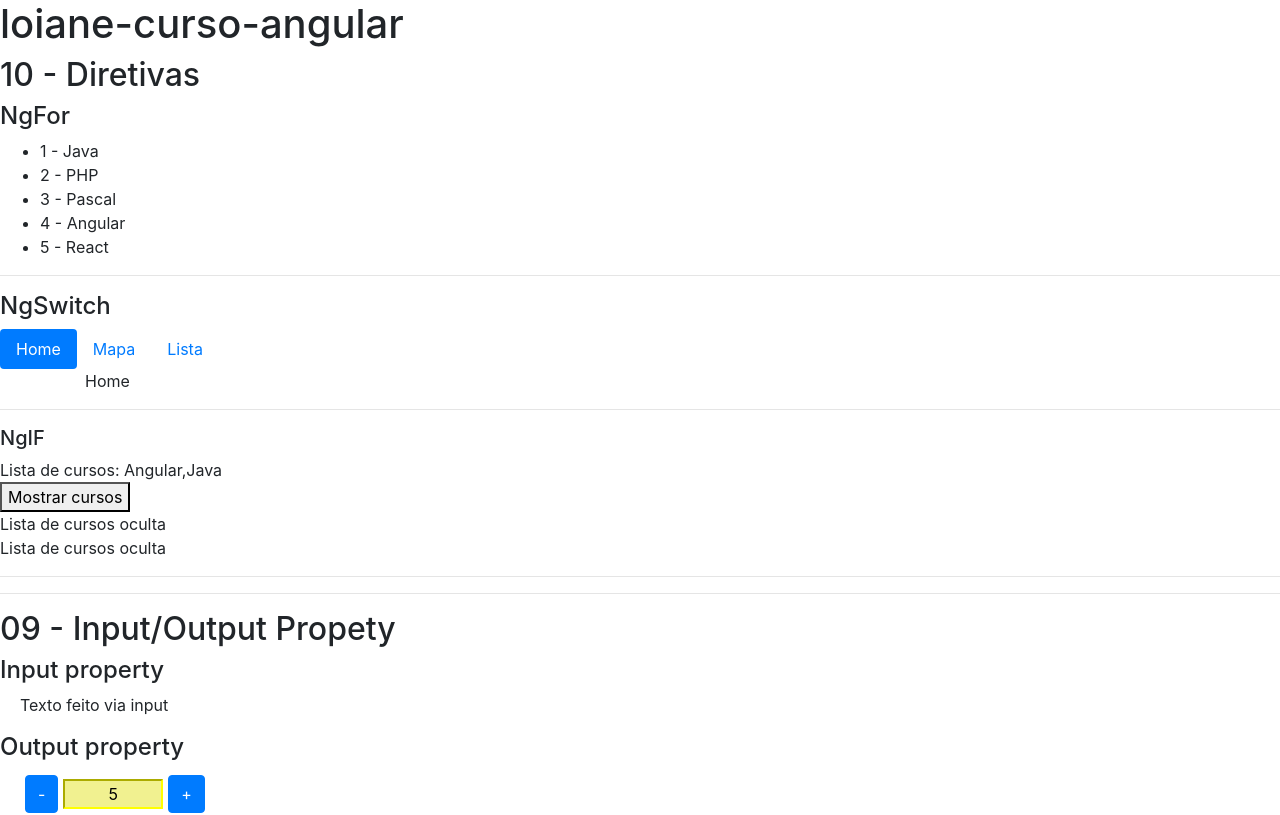
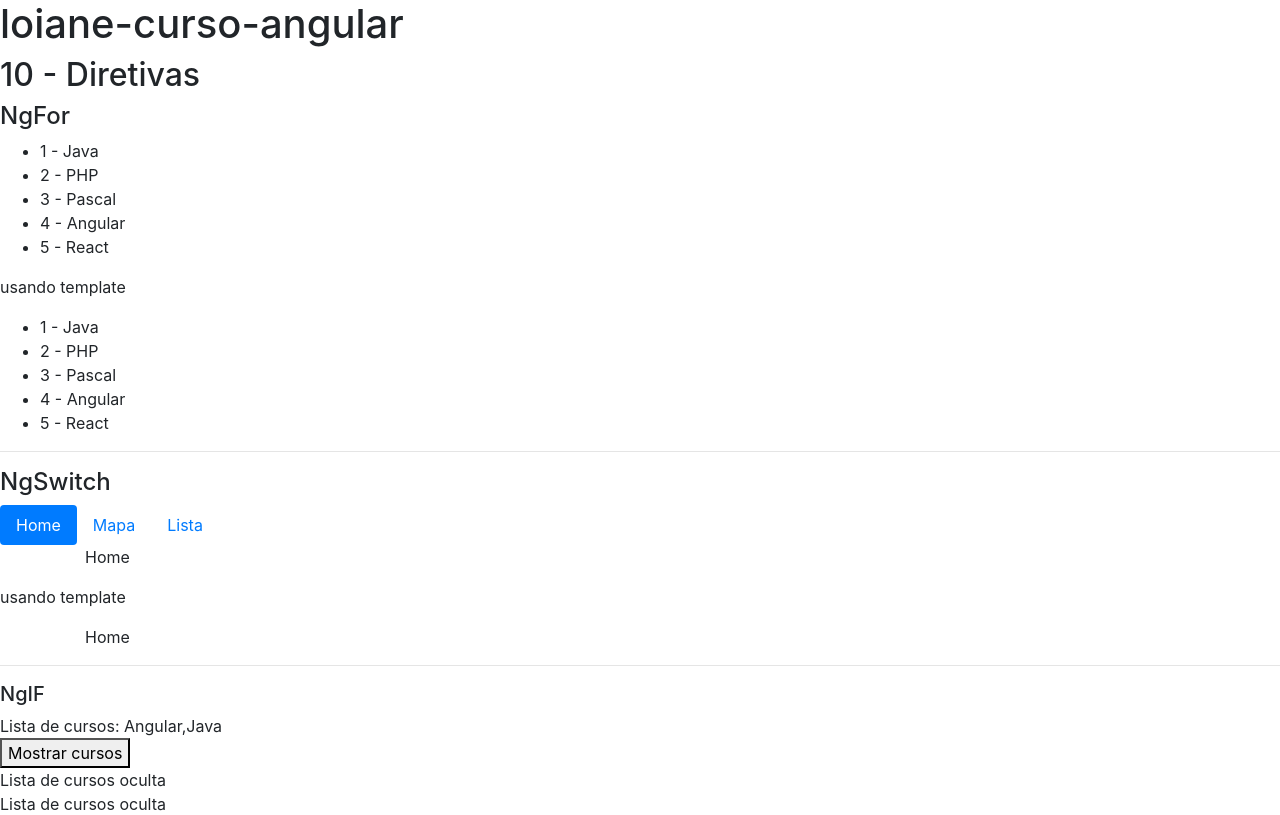
Before and after one commit to dorivansousa/loiane-curso-angular, an Angular app: page / in a window 1280 px wide. Shown: the top 815 px of the page. Built offline with nearby package versions, Linux system fonts and the light colour scheme.

Commit message:
Diretivas: sobre o * e template

```diff
--- a/src/app/10-diretivas/diretiva-ngfor/diretiva-ngfor.component.html
+++ b/src/app/10-diretivas/diretiva-ngfor/diretiva-ngfor.component.html
@@ -5,4 +5,12 @@
             {{ i + 1 }} - {{ course }}
         </li>
     </ul>
+    <p>usando template</p>
+    <ul>
+        <ng-template ngFor [ngForOf]="courses" let-course let-i="index">
+            <li>
+                {{ i + 1 }} - {{ course }}
+            </li>
+        </ng-template>
+    </ul>
 </div>
--- a/src/app/10-diretivas/diretiva.ngif/diretiva-ngif.component.html
+++ b/src/app/10-diretivas/diretiva.ngif/diretiva-ngif.component.html
@@ -25,3 +25,13 @@
 <div [hidden]="showCourses">
     Lista de cursos oculta
 </div>
+<br>
+<p>usando templates</p>
+
+<ng-template [ngIf]="showCourses"]>
+    <div>Lista de Cursos aqui.</div>
+</ng-template>
+
+<!-- <div ng-template="ngIf showCourses"> -->
+    <!-- Lista de Cursos aqui. -->
+<!-- </div> -->
--- a/src/app/10-diretivas/diretiva.ngswitch/diretiva-ngswitch.component.html
+++ b/src/app/10-diretivas/diretiva.ngswitch/diretiva-ngswitch.component.html
@@ -32,3 +32,16 @@
         Home
     </p>
   </div>
+  <p>usando template</p>
+
+  <div class="container" [ngSwitch]="tab">
+    <ng-template [ngSwitchCase]="'mapa'">
+      <p>Mapa</p>
+    </ng-template>
+    <ng-template [ngSwitchCase]="'lista'">
+      <p>Lista</p>
+    </ng-template>
+    <ng-template ngSwitchDefault>
+      <p>Home</p>
+    </ng-template>
+  </div>
```
